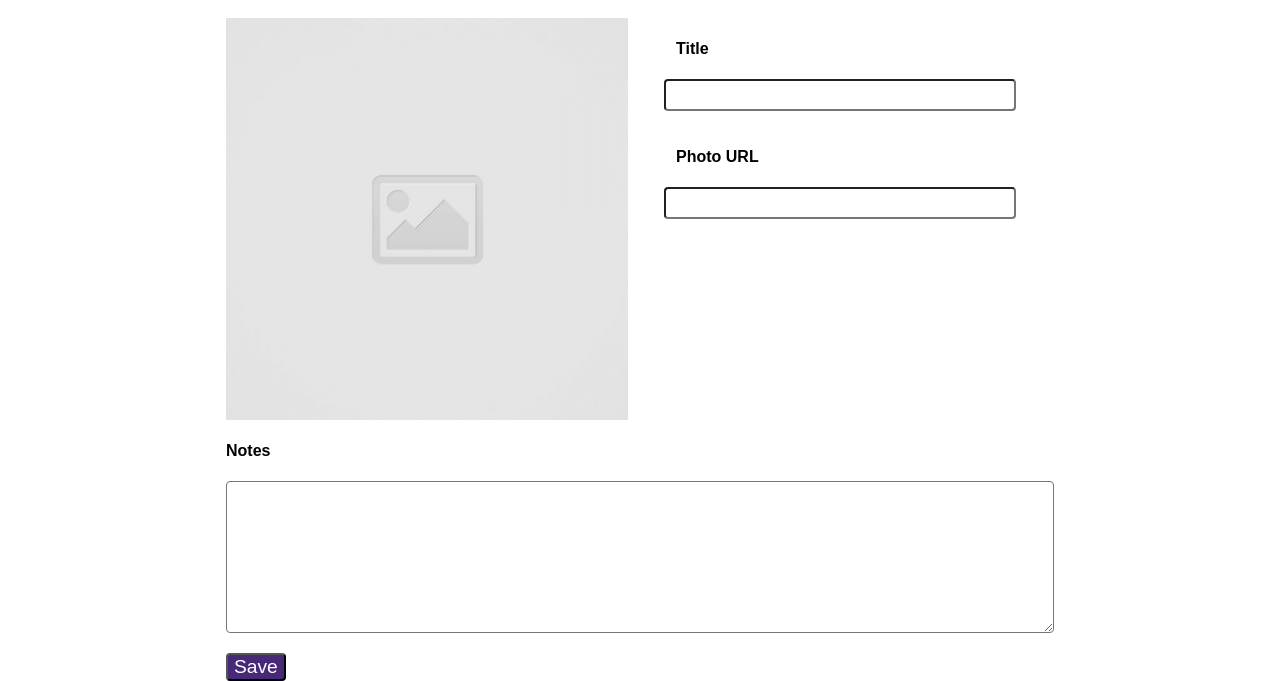
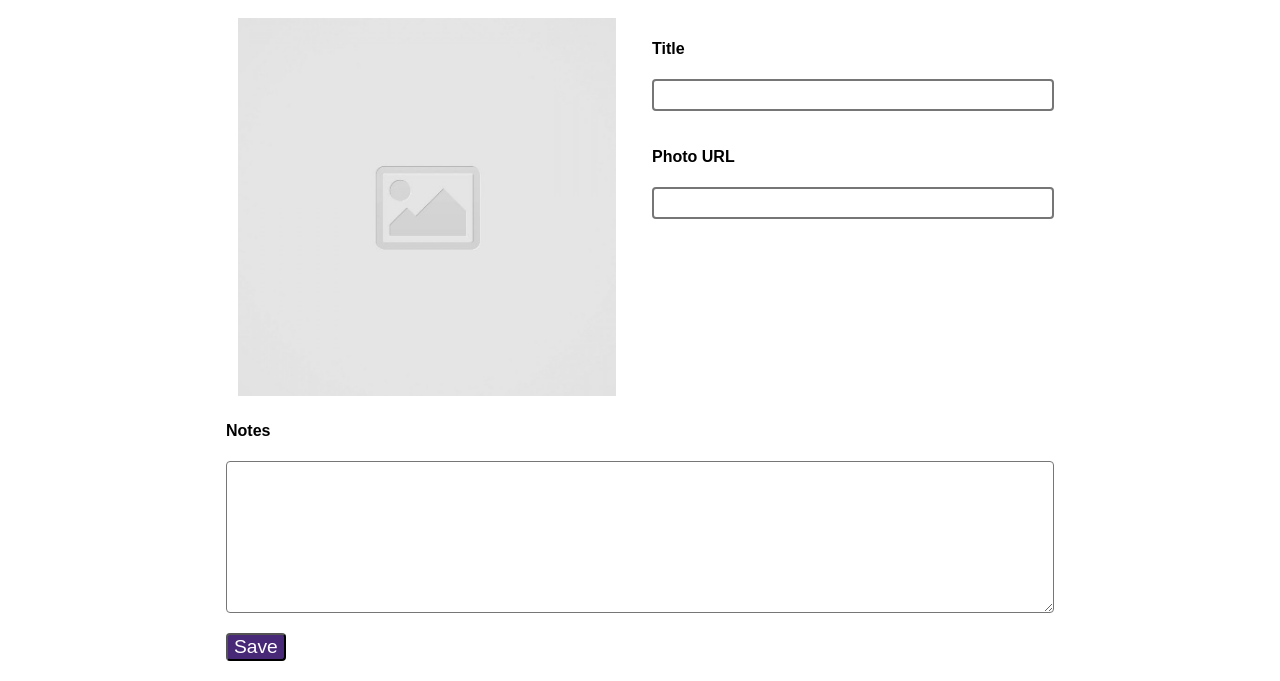
Before and after one commit to Raphael-Cruzado/code-journal, a website: page index.html in a window 1280 px wide. Shown: the part 121-802 px from the top of the page. Drawn offline with Linux system fonts and the light colour scheme.

Commit message:
Final Draft. #1

```diff
--- a/css/styles.css
+++ b/css/styles.css
@@ -19,11 +19,13 @@ img {
 input {
   height: 2rem;
   margin-bottom: 1rem;
-  width: 22rem;
+  width: 100%;
+  border-style: solid;
 }
 
 textarea {
   margin-bottom: 1rem;
+  border-style: solid;
 }
 
 button {
--- a/index.html
+++ b/index.html
@@ -29,14 +29,14 @@
       <form action="" method="get">
         <h1>New Entry</h1>
         <div class="row">
-          <img class="column-half" id="display-image" src="images/placeholder-image-square.jpg" alt="user-image">
           <div class="column-half">
-            <div class="column-half">
-              <h4><label class="column-full" for="title-input">Title</label></h4>
-              <input required type="text" id="input-box">
-              <h4><label class="column-full" for="image-input">Photo URL</label></h4>
-              <input required type="url" id="image-input">
-            </div>
+            <img class="column-full" id="display-image" src="images/placeholder-image-square.jpg" alt="user-image">
+          </div>
+          <div class="column-half">
+            <h4><label for="title-input">Title</label></h4>
+            <input required type="text" id="input-box">
+            <h4><label for="image-input">Photo URL</label></h4>
+            <input required type="url" id="image-input">
           </div>
         </div>
         <div class="row">
--- a/js/main.js
+++ b/js/main.js
@@ -6,9 +6,6 @@ var $photoURL = document.querySelector('#image-input');
 
 $photoURL.addEventListener('input', function (e) {
   $imageDisplay.src = $photoURL.value;
-  if ($photoURL.value === '') {
-    $imageDisplay.src = 'images/placeholder-image-square.jpg';
-  }
 });
 
 var $titleBox = document.querySelector('#input-box');
@@ -24,4 +21,7 @@ $form.addEventListener('submit', function (e) {
   newObj.notes = $notesBox.value;
   data.entries.push(newObj);
   $form.reset();
+  if ($photoURL.value === '') {
+    $imageDisplay.src = 'images/placeholder-image-square.jpg';
+  }
 });
```
